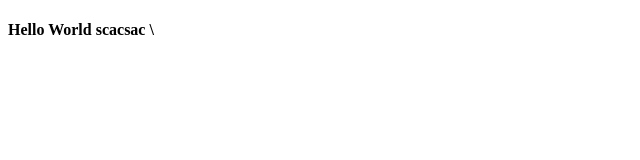
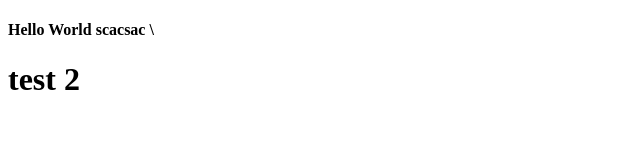
Before and after one commit to NoamDan645/MeGo-test, a plain HTML site: page index.html in a window 1280 px wide. Shown: the whole page, without its empty margins (0-640 px from the left). Drawn offline with Linux system fonts and the light colour scheme.

Commit message:
change index.html

```diff
--- a/index.html
+++ b/index.html
@@ -13,5 +13,8 @@
         \
      </h4>
     </h1>
+    <h1>
+        test 2
+    </h1>
 </body>
 </html>
```
